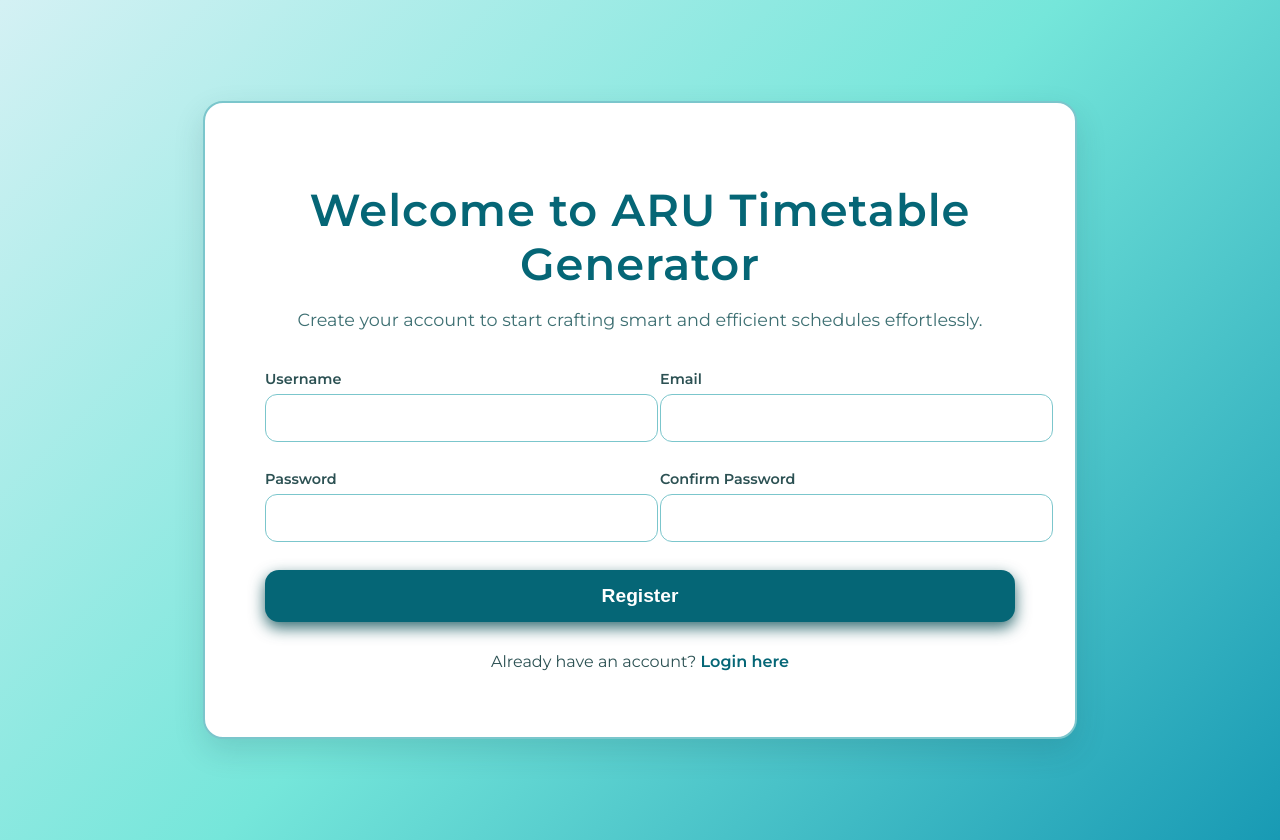
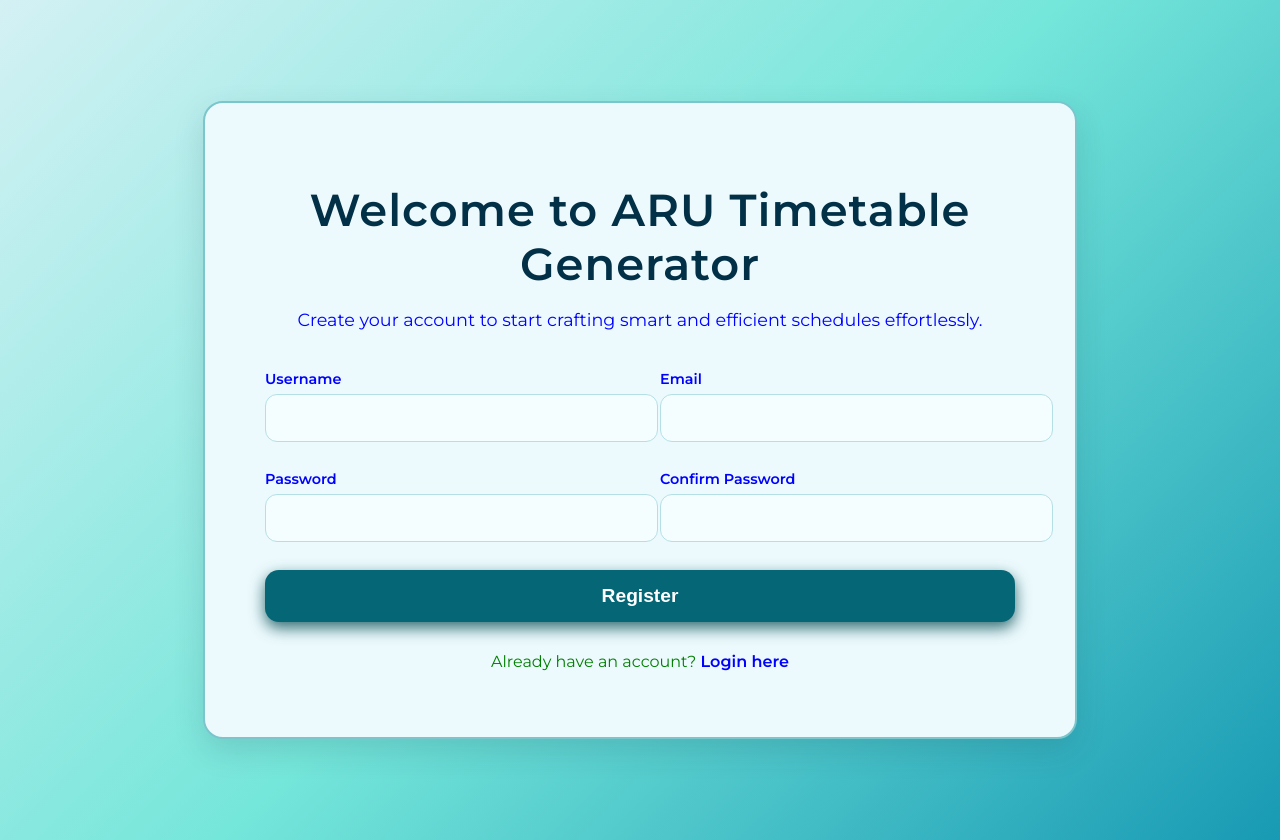
Before and after one commit to Geraldgarus/aru-smart-automated-updated, a Django app: page /register/ in a window 1280 px wide. Run offline with Django 5.2, Linux system fonts and the light colour scheme.

Commit message:
Improved registration form and styles, updated templates

```diff
--- a/timetable_app/templates/register.html
+++ b/timetable_app/templates/register.html
@@ -19,7 +19,7 @@
     }
 
     .register-container {
-      background: #ffffff;
+      background: #ecfafd; /* changed form bg color */
       padding: 50px 60px;
       border-radius: 20px;
       box-shadow: 0 12px 30px rgba(26, 62, 71, 0.15);
@@ -39,13 +39,13 @@
       font-size: 2.8rem;
       font-weight: 700;
       margin-bottom: 8px;
-      color: #056676;
+      color: #023047;
       letter-spacing: 1px;
     }
 
     h3 {
       font-weight: 400;
-      color: #3d6f72;
+      color: blue;
       margin-bottom: 40px;
       font-style: normal;
       font-size: 1.1rem;
@@ -66,7 +66,7 @@
       margin-bottom: 6px;
       font-weight: 600;
       font-size: 0.9rem;
-      color: #2c5153;
+      color: blue;
       text-align: left;
     }
 
@@ -74,13 +74,14 @@
       width: 100%;
       padding: 14px 18px;
       border-radius: 12px;
-      border: 1.8px solid #7bc6cc;
+      border: 1.8px solid #b4e0e5;
       font-size: 1rem;
+      background-color: #f4fdff; /* input background */
       transition: border-color 0.3s ease, box-shadow 0.3s ease;
     }
 
     input::placeholder {
-      color: #a1c7ca;
+      color: #9bbdc2;
       font-style: italic;
     }
 
@@ -88,6 +89,7 @@
       outline: none;
       border-color: #056676;
       box-shadow: 0 0 8px #05667688;
+      background-color: #e3f9fb;
     }
 
     .form-group {
@@ -122,12 +124,12 @@
 
     p {
       margin-top: 30px;
-      color: #2c5153;
+      color: green;
       font-weight: 500;
     }
 
     p a {
-      color: #056676;
+      color: blue;
       font-weight: 600;
       text-decoration: none;
     }
```
